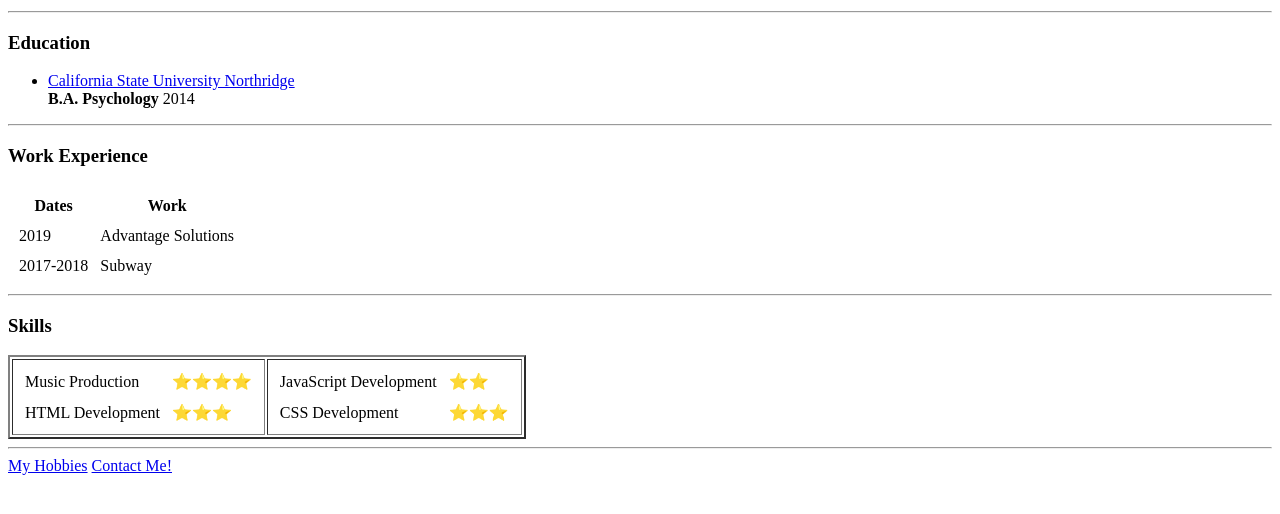
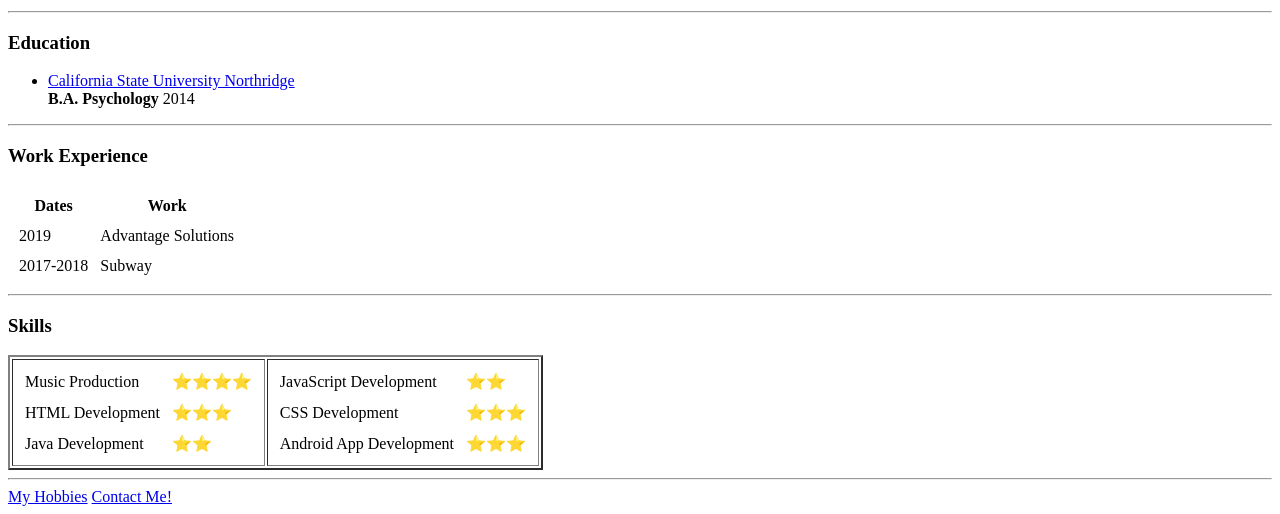
Before and after one commit to Carlosvip91/cv, a plain HTML site: page index.html in a window 1280 px wide. Shown: the part 351-865 px from the top of the page. Before the commit the page ends 834 px from the top, so only its background shows below. Drawn offline with Linux system fonts and the light colour scheme.

Commit message:
Updated Skills Section

```diff
--- a/index.html
+++ b/index.html
@@ -63,6 +63,10 @@
             <td>HTML Development</td>
             <td>⭐⭐⭐</td>
           </tr>
+          <tr>
+            <td>Java Development</td>
+            <td>⭐⭐</td>
+          </tr>
         </table>
       </td>
 
@@ -76,6 +80,10 @@
             <td>CSS Development</td>
             <td> ⭐⭐⭐</td>
           </tr>
+          <tr>
+            <td>Android App Development</td>
+            <td>⭐⭐⭐</td>
+          </tr>
         </table>
       </td>
 
```
